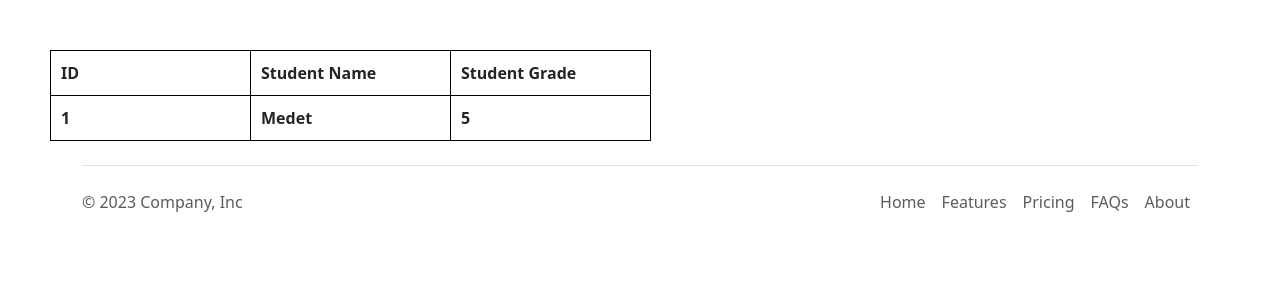
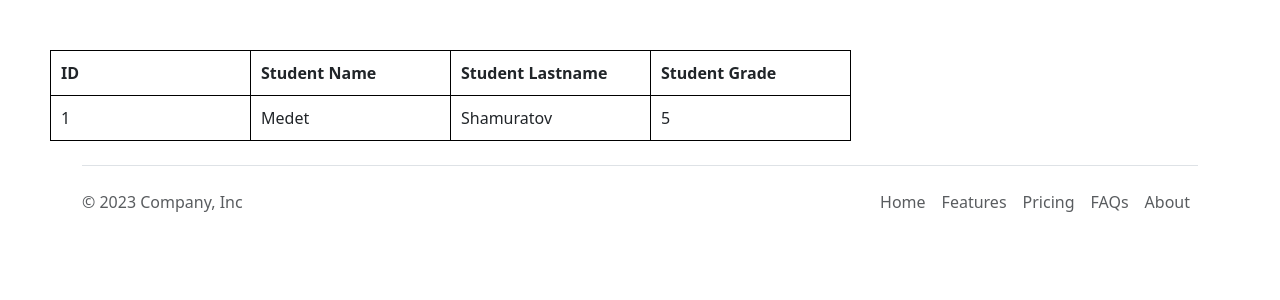
Before and after one commit to MedFarmer/2023-09-12_HW25_forms, a Django app: page /detail/1 in a window 1280 px wide. Shown: the part 56-356 px from the top of the page. Run offline with Django 4.2, Linux system fonts and the light colour scheme; data comes from the database, SQL or seed files in the repository; both versions use the stored data as it was after the commit; lists and menus that the app fills with data are empty.

Commit message:
added new model part 2 of HW

```diff
--- a/app/forms.py
+++ /dev/null
@@ -1,5 +0,0 @@
-from django import forms
-
-class StudentForm(forms.Form):
-    name = forms.CharField(max_length=30)
-    grade = forms.IntegerField()
--- a/app/models.py
+++ b/app/models.py
@@ -4,6 +4,7 @@ from django.contrib.auth.models import AbstractUser
 
 class Student(models.Model):
     name = models.CharField(max_length=30)
+    lastname = models.CharField(max_length=30)
     grade = models.IntegerField()
 
     def __str__(self):
--- a/app/views.py
+++ b/app/views.py
@@ -1,10 +1,9 @@
-from django.http import HttpResponse
-from django.shortcuts import render
-from django.views.generic import ListView, DetailView, DeleteView, CreateView, UpdateView, FormView
-from .models import Student, User
-from .forms import StudentForm
+
+from django.views.generic import ListView, DetailView, DeleteView, CreateView, UpdateView
+from .models import *
 from django.urls import reverse_lazy
 from django.forms import ModelForm, PasswordInput, DateField
+from django import forms
 
 class StudentList(ListView):
     model = Student
@@ -34,19 +33,6 @@ class StudentDelete(DeleteView):
     success_url = reverse_lazy('home')
     context_object_name = 'name'
 
-class StudentCreate(FormView):
-    template_name = 'add.html'
-    form_class = StudentForm
-    success_url = reverse_lazy('home')
-
-    def form_valid(self, form):
-        name = form.cleaned_data['name']
-        grade = form.cleaned_data['grade']
-        adding = Student(name=name, grade=grade)
-        adding.save()
-
-        return super().form_valid(form)
-
 class StudentUpdate(UpdateView):
     model = Student
     template_name = 'update.html'
@@ -66,3 +52,13 @@ class Signup(CreateView):
     form_class = UserForm
     template_name = 'signup.html'
     success_url = reverse_lazy('home')
+
+class StudentForm(forms.ModelForm):
+    class Meta:
+        model = Student
+        fields = ('name', 'lastname', 'grade')
+
+class StudentCreate(CreateView):
+    form_class = StudentForm
+    template_name = 'add.html'
+    success_url = reverse_lazy('home')
--- a/templates/detail.html
+++ b/templates/detail.html
@@ -7,12 +7,14 @@
         <tr>
             <th> ID </th>
             <th> Student Name </th>
+            <th> Student Lastname </th>
             <th> Student Grade </th>
         </tr>
         <tr>
-            <th> {{ student_details.pk }} </th>
-            <th> {{ student_details.name }} </th>
-            <th> {{ student_details.grade }} </th>
+            <td> {{ student_details.pk }} </td>
+            <td> {{ student_details.name }} </td>
+            <td> {{ student_details.lastname }} </td>
+            <td> {{ student_details.grade }} </td>
         </tr>
     </table>
 {% endblock %}
```
Also changed, not shown: app/migrations/0001_initial.py, db.sqlite3.
